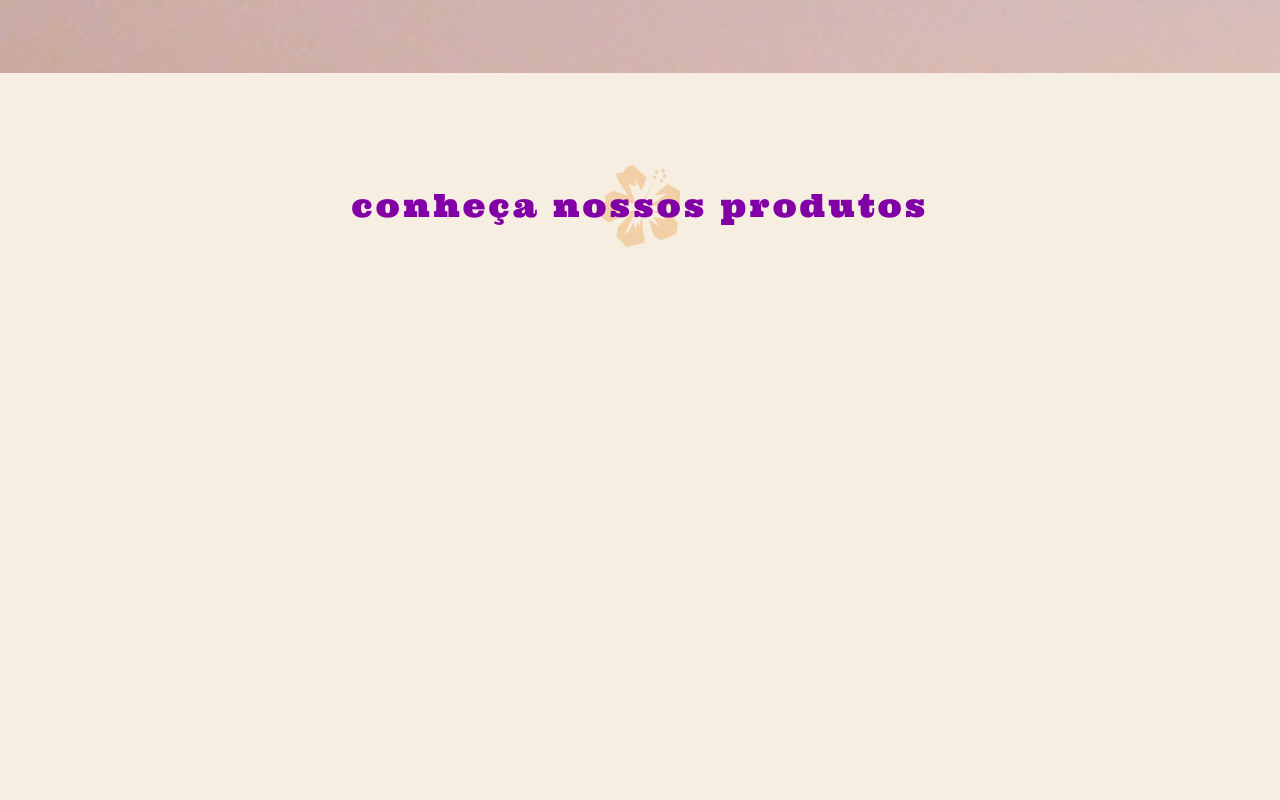
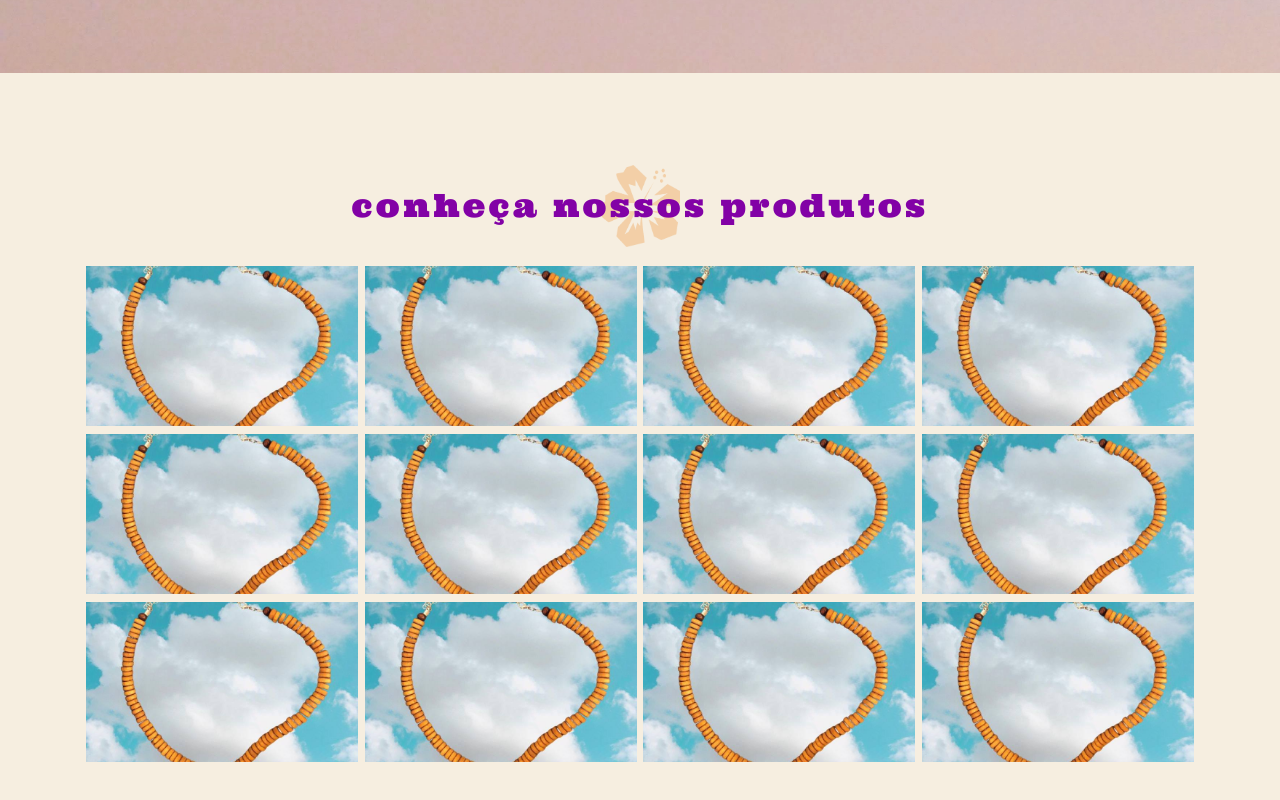
Before and after one commit to sarawwx/website-hara, a plain HTML site: page index.html in a window 1280 px wide. Shown: the part 1543-2343 px from the top of the page. Before the commit the page ends 1881 px from the top, so only its background shows below. Drawn offline with Linux system fonts and the light colour scheme; a web font is replaced by a local one.

Commit message:
starting gallery in section 3

```diff
--- a/index.html
+++ b/index.html
@@ -59,8 +59,22 @@
 
         <div class="section03">
             <div class="title-section03">
-                <!-- <img class="logo-pages" src="./img/hibiscus.png" alt=""> -->
                 conheça nossos produtos
+            </div>
+
+            <div class="gallery">
+                <img src="./img/01.jpg"/>
+                <img src="./img/01.jpg"/>
+                <img src="./img/01.jpg"/>
+                <img src="./img/01.jpg"/>
+                <img src="./img/01.jpg"/>
+                <img src="./img/01.jpg"/>
+                <img src="./img/01.jpg"/>
+                <img src="./img/01.jpg"/>
+                <img src="./img/01.jpg"/>
+                <img src="./img/01.jpg"/>
+                <img src="./img/01.jpg"/>
+                <img src="./img/01.jpg"/>
             </div>
         </div>
 
--- a/sass/styles.sass
+++ b/sass/styles.sass
@@ -157,6 +157,28 @@ section
         color: variables.$purple
         padding: 2rem 10rem
 
+    .gallery
+        display: flex
+        flex-direction: row
+        flex-wrap: wrap
+        justify-content: center
+        align-items: center
+        padding: 0 0.2rem
+
+    .gallery img
+        width: 25%
+        height: 10rem
+        object-fit: cover
+        margin-top: 0.5rem
+        padding: 0 0.2rem
+        // border-radius: 10px
+
+
+    // .gallery img
+    //     @media: (width: 50%)
+    //     @media: (max-width: 800px)
+
+
 
 
 
```
Also changed, not shown: css/styles.css, 1 other file.
